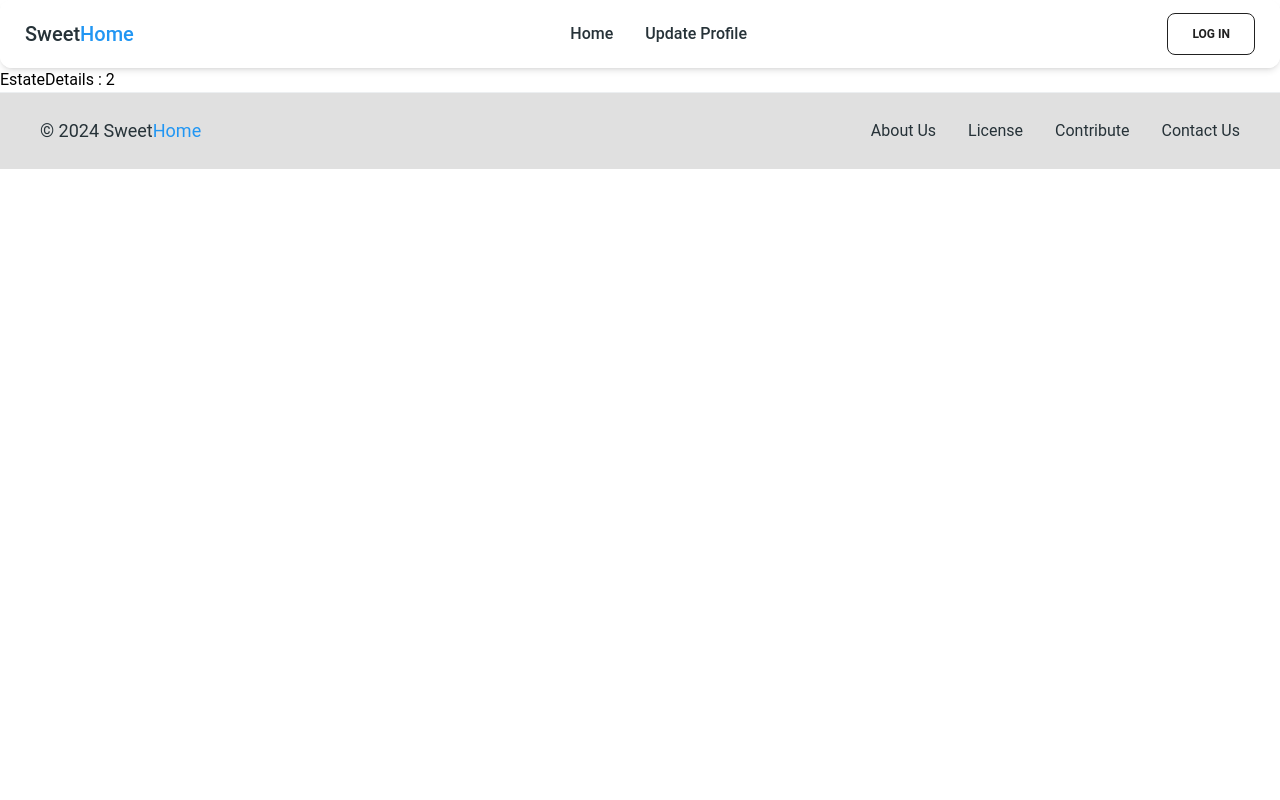
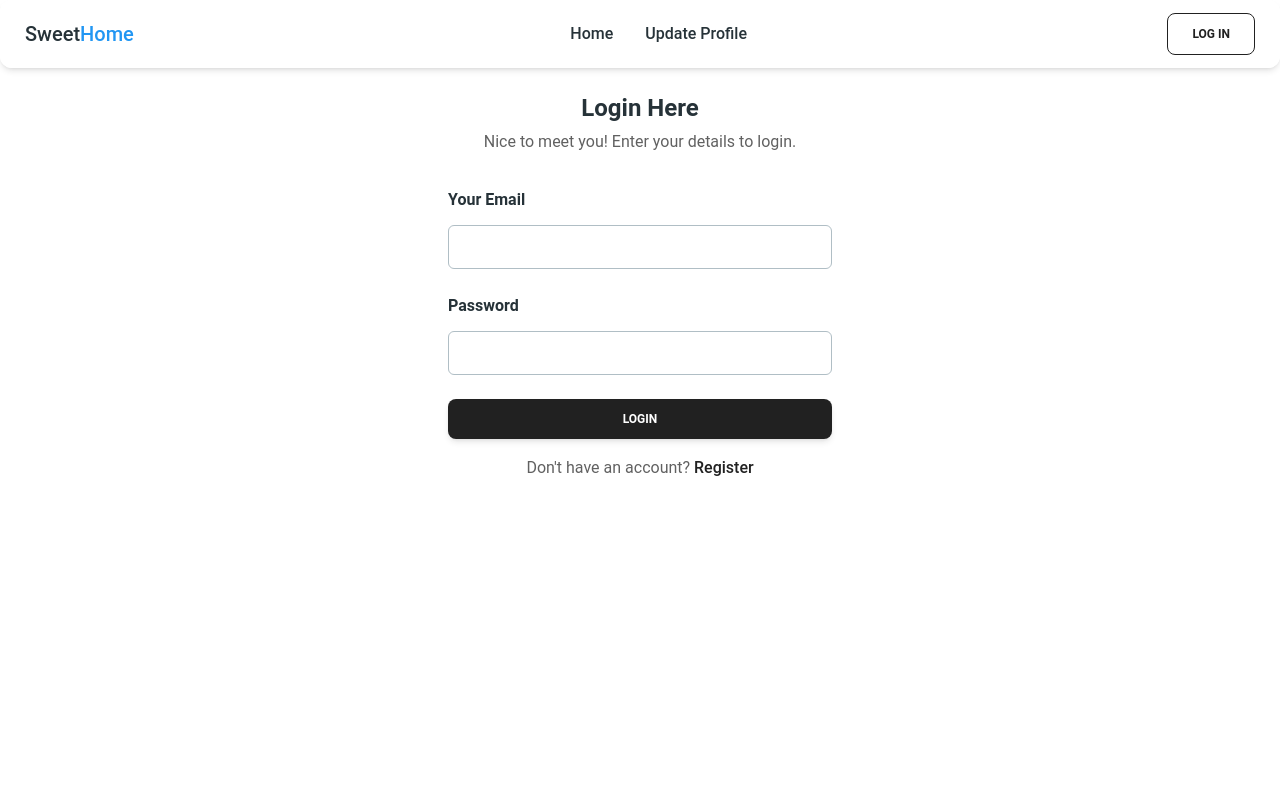
Before and after one commit to hemel17/r909, a React (Vite) app: page /estateDetails/2 in a window 1280 px wide. Shown: the top 800 px of the page. Built offline with nearby package versions, Linux system fonts and the light colour scheme; no server answers.

Commit message:
private route added

```diff
--- a/src/components/EstateDetails/EstateDetails.jsx
+++ b/src/components/EstateDetails/EstateDetails.jsx
@@ -2,6 +2,7 @@ import { useParams } from "react-router-dom";
 
 const EstateDetails = () => {
   const { esID } = useParams();
+
   const estateID = Number(esID);
   console.log(estateID);
 
--- a/src/components/Login/Login.jsx
+++ b/src/components/Login/Login.jsx
@@ -22,7 +22,8 @@ const Login = () => {
       const result = await login(email, password);
       console.log(result.user);
       reset();
-      navigate(location?.state ? location.state : "/");
+      console.log(location);
+      navigate(location?.pathname ? location.pathname : "/");
     } catch (error) {
       console.error(error);
       toast.error("Your Email or Password is incorrect!", {
--- /dev/null
+++ b/src/components/PrivateRoute/PrivateRoute.jsx
@@ -0,0 +1,22 @@
+import { useContext } from "react";
+import { AuthContext } from "../../providers/AuthProvider";
+import Login from "../Login/Login";
+import { Spinner } from "@material-tailwind/react";
+
+const PrivateRoute = ({ children }) => {
+  const { user, loading } = useContext(AuthContext);
+
+  return (
+    <section>
+      {loading ? (
+        <Spinner color="blue" className="w-16 h-16 mx-auto my-10" />
+      ) : user ? (
+        children
+      ) : (
+        <Login />
+      )}
+    </section>
+  );
+};
+
+export default PrivateRoute;
--- a/src/routes/router.jsx
+++ b/src/routes/router.jsx
@@ -5,6 +5,7 @@ import Register from "../components/Register/Register";
 import UpdateProfile from "../components/UpdateProfile/UpdateProfile";
 import Home from "../pages/Home/Home";
 import EstateDetails from "../components/EstateDetails/EstateDetails";
+import PrivateRoute from "../components/PrivateRoute/PrivateRoute";
 
 const router = createBrowserRouter([
   {
@@ -30,7 +31,11 @@ const router = createBrowserRouter([
       },
       {
         path: "/estateDetails/:esID",
-        element: <EstateDetails />,
+        element: (
+          <PrivateRoute>
+            <EstateDetails />
+          </PrivateRoute>
+        ),
       },
     ],
   },
```
